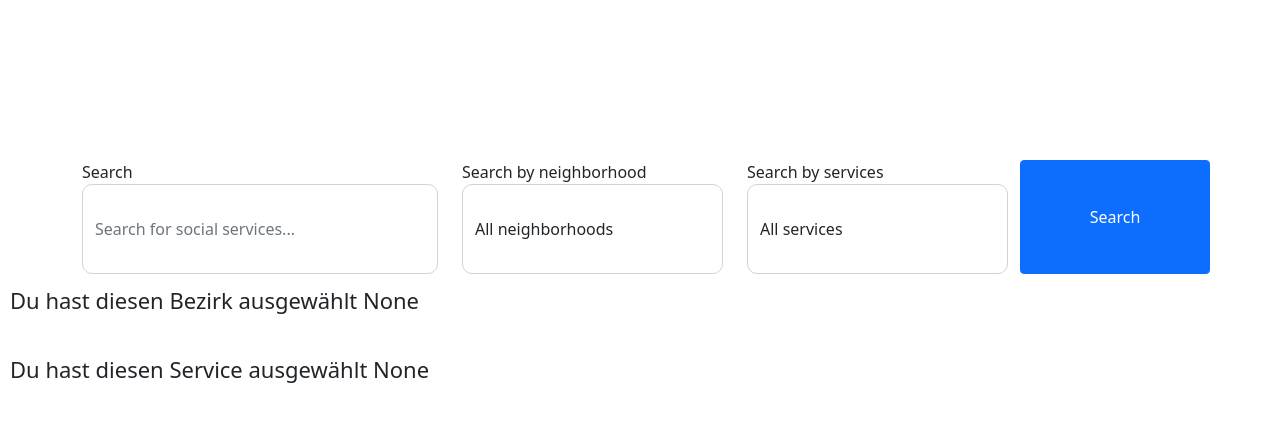
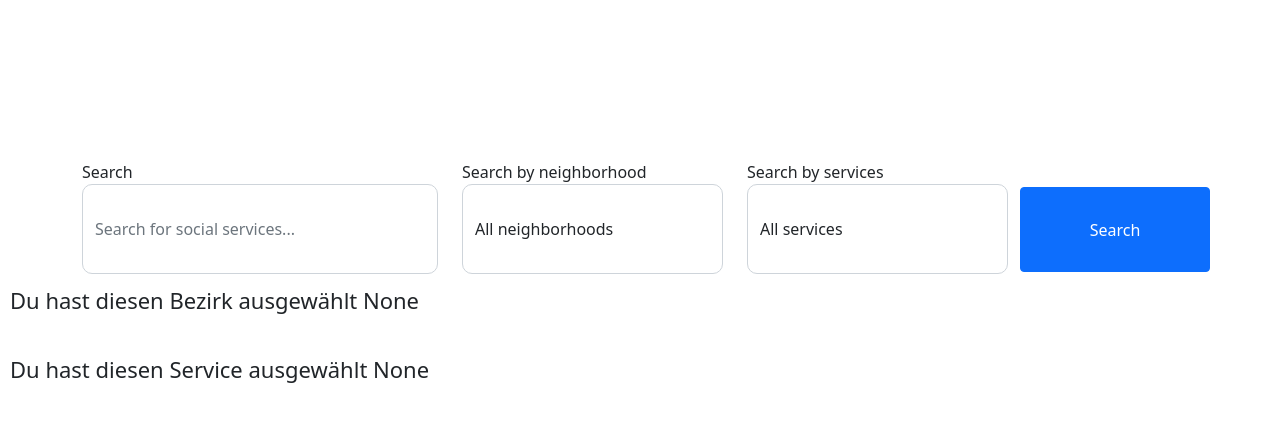
Before and after one commit to TechLabs-Berlin/wt21-nearby, a Flask app: page /out in a window 1280 px wide. Shown: the part 118-540 px from the top of the page. Run offline with Flask 2, Linux system fonts and the light colour scheme; some libraries are stand-ins or nearby versions.

Commit message:
Update button size output page

```diff
--- a/templates/output.html
+++ b/templates/output.html
@@ -74,7 +74,7 @@
 					</select>
 					</form>
 				</div>
-					<button class="btn btn-primary col-2" type="submit" formaction=" {{ url_for('out') }} ">Search</button>
+					<button style="height: 85px; margin-top: 27px;" class="btn btn-primary col-2" type="submit" formaction=" {{ url_for('out') }} ">Search</button>
 			</div>
 		</div>
 		</form>
```
